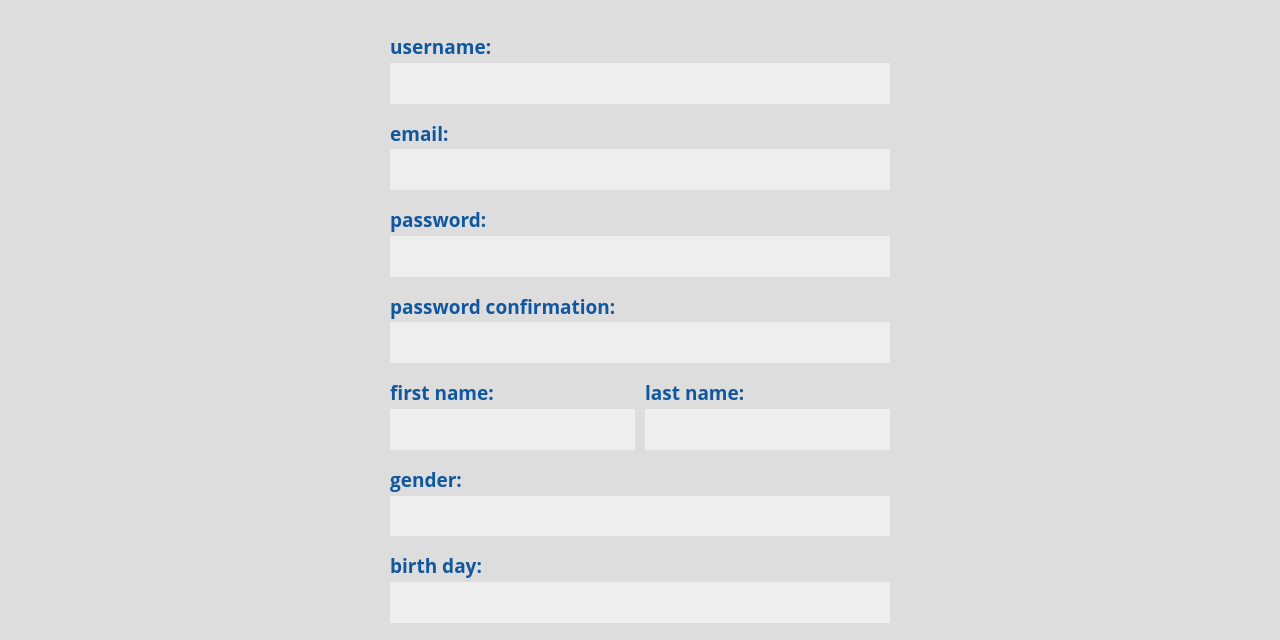
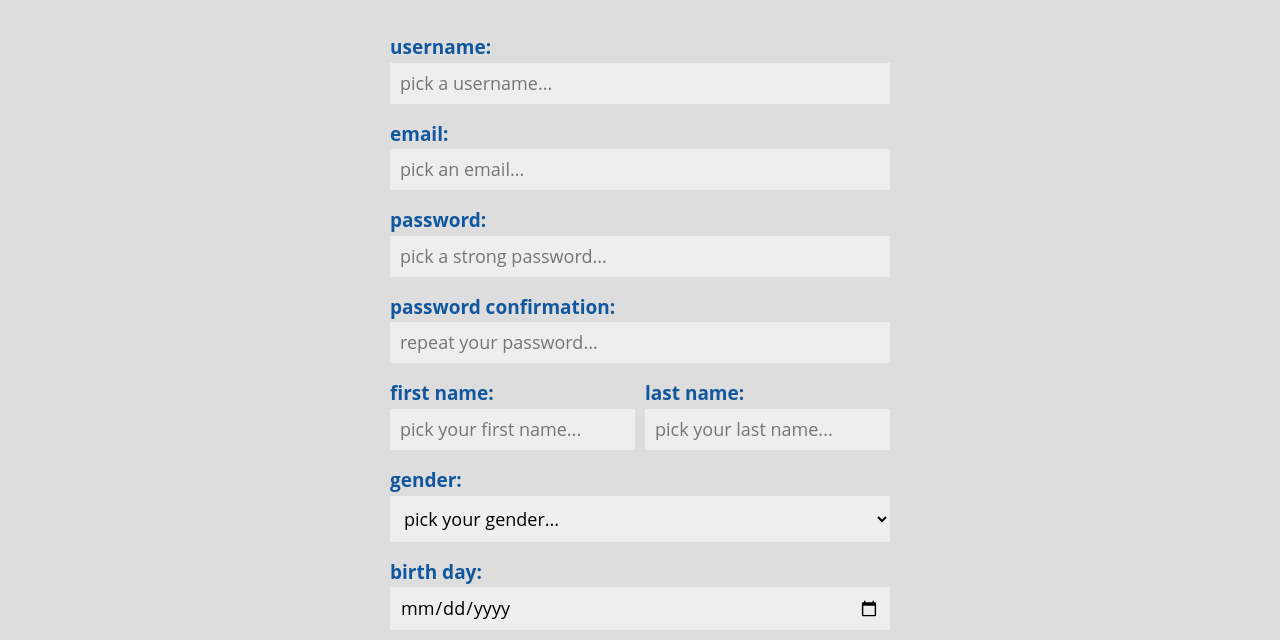
Before and after one commit to wadoudthedeveloper/sales_manager_pro, a plain HTML site: page signup.html in a window 1280 px wide. Shown: the part 159-799 px from the top of the page. Drawn offline with Linux system fonts and the light colour scheme.

Commit message:
edit signup

```diff
--- a/css/master.css
+++ b/css/master.css
@@ -20,6 +20,10 @@
   --small-screens: 768px;
   --medium-screens: 992px;
   --large-screens: 1200px;
+}
+
+:focus::placeholder {
+  color: transparent;
 }
 
 /* ===== Start Srollbar ===== */
@@ -126,10 +130,17 @@
   padding: 0 25px;
 }
 
+@media (max-width: 767px) {
+  .menu > ul li a {
+    padding: 0 10px;
+  }
+}
+
 /* Hidden Menu */
 
 .hidden-menu {
   position: absolute;
+  top: 70px;
   right: -68px;
   background-color: var(--white-color);
   border-top: 3px solid #ccc;
@@ -594,6 +605,10 @@ form .group label {
   align-items: flex-start;
 }
 
+.input:focus {
+  background-color: #d9d2d294;
+}
+
 .group .border {
   position: absolute;
   bottom: 0;
--- a/css/rules.css
+++ b/css/rules.css
@@ -37,6 +37,13 @@ ul {
 
 /* Small */
 
+@media (max-width: 767px) {
+  .container {
+    width: 100%;
+    margin: 0;
+  }
+}
+
 @media (min-width: 768px) {
   .container {
     width: 750px;
@@ -58,3 +65,5 @@ ul {
     width: 1170px;
   }
 }
+
+/* Focus & placeholders */
--- a/signup.html
+++ b/signup.html
@@ -47,46 +47,55 @@
         <form action="" method="post" class="signup">
             <div class="group">
                 <label for="username">username:</label>
-                <input type="text" class="input" name="username" id="username">
+                <input type="text" class="input" name="username" id="username" placeholder="pick a username...">
                 <span class="border"></span>
             </div>
             <div class="group">
                 <label for="email">email:</label>
-                <input type="text" class="input" name="email" id="email">
+                <input type="text" class="input" name="email" id="email" placeholder="pick an email...">
                 <span class="border"></span>
             </div>
             <div class="group">
                 <label for="password">password:</label>
-                <input type="password" class="input" name="password" id="password">
+                <input type="password" class="input" name="password" id="password"
+                    placeholder="pick a strong password...">
                 <span class="border"></span>
             </div>
             <div class="group">
                 <label for="password-confirmation">password confirmation:</label>
-                <input type="password" class="input" name="password-confirmation" id="password-confirmation">
+                <input type="password" class="input" name="password-confirmation" id="password-confirmation"
+                    placeholder="repeat your password...">
                 <span class="border"></span>
             </div>
             <div class="semi-group">
                 <div class="group">
                     <label for="first-name">first name:</label>
-                    <input type="text" class="input" name="first-name" id="first-name">
+                    <input type="text" class="input" name="first-name" id="first-name"
+                        placeholder="pick your first name...">
                     <span class="border"></span>
 
                 </div>
                 <div class="group">
                     <label for="last-name">last name:</label>
-                    <input type="text" class="input" name="last-name" id="last-name">
+                    <input type="text" class="input" name="last-name" id="last-name"
+                        placeholder="pick your last name...">
                     <span class="border"></span>
 
                 </div>
             </div>
             <div class="group">
                 <label for="gender">gender:</label>
-                <input type="text" class="input" name="gender" id="gender">
+                <select class="input" name="gender" id="gender">
+                    <option value="gender">pick your gender...</option>
+                    <option value="mal">mal</option>
+                    <option value="female">female</option>
+                    <option value="no-thing">prefer to don't say</option>
+                </select>
                 <span class="border"></span>
             </div>
             <div class="group">
                 <label for="birth-day">birth day:</label>
-                <input type="text" class="input" name="birth-day" id="birth-day">
+                <input type="date" class="input" name="birth-day" id="birth-day">
                 <span class="border"></span>
             </div>
             <button type="submit" class="submit-btn"><i class="fa-solid fa-user-plus"></i> Submit</button>
```
